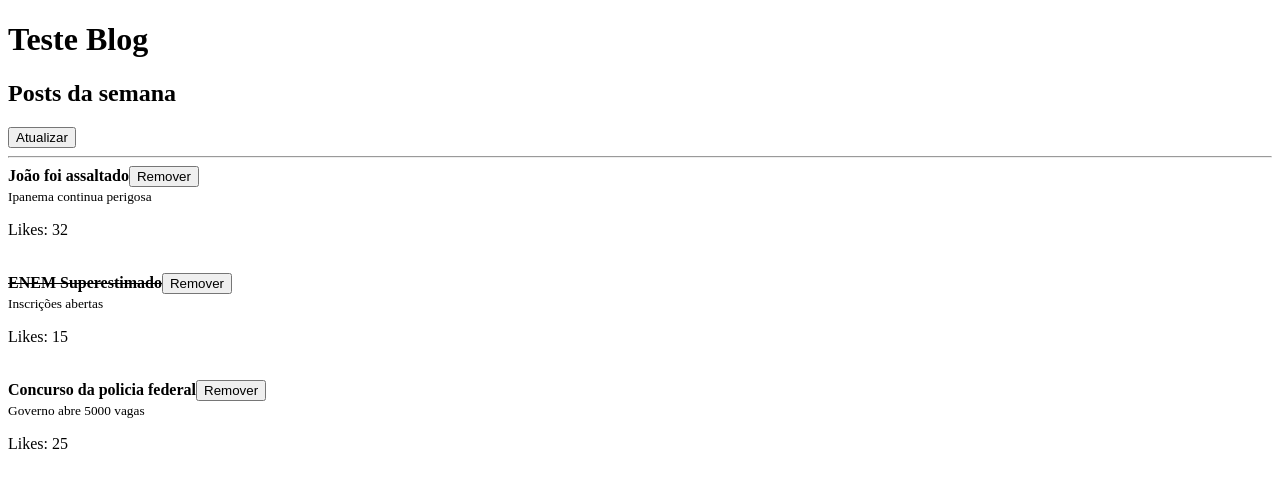
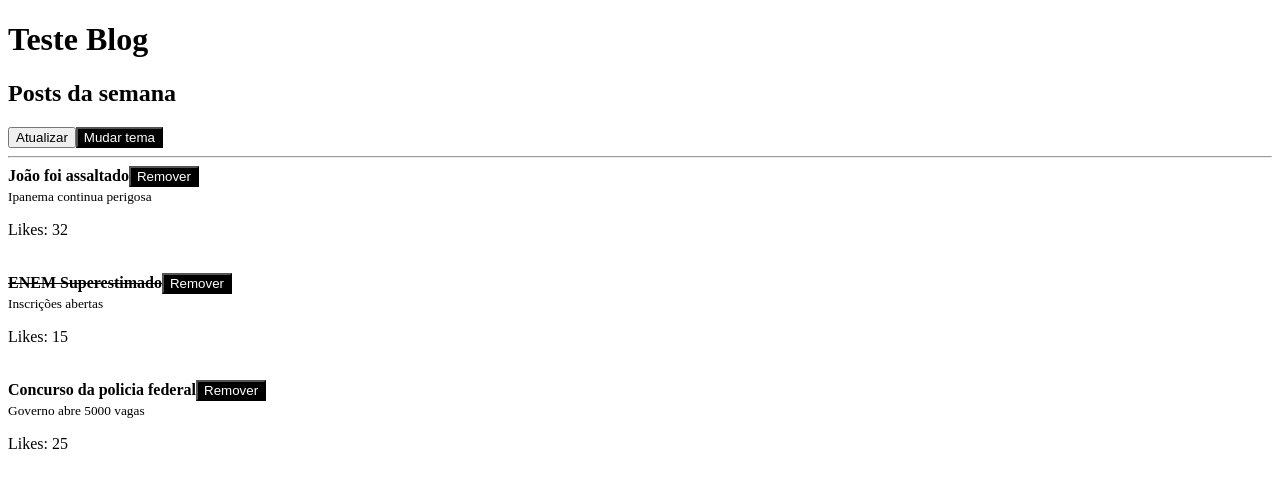
Before and after one commit to cedrazgabriel/react-fundamentos, a React app: page / in a window 1280 px wide. Shown: the top 488 px of the page. Built offline with nearby package versions, Linux system fonts and the light colour scheme.

Commit message:
useContext and CreateContext concepts

```diff
--- a/src/App.js
+++ b/src/App.js
@@ -2,6 +2,8 @@
 
 import Post from './Post';
 import Header from './Header';
+import ThemeProvider from './ThemeContext';
+
 
 
 export default function App(){
@@ -10,6 +12,7 @@
         {id: Math.random(),likes: 15,title: "ENEM Superestimado",subtitle: "Inscrições abertas", read: true},
         {id: Math.random(),likes: 25,title: "Concurso da policia federal",subtitle: "Governo abre 5000 vagas", read: false}
     ])
+
 
     function handleRefresh(){
         setPosts((prevState) => [
@@ -28,8 +31,9 @@
     }
 
     return (
-        <>
-           <Header title="Teste Blog">
+        <ThemeProvider>
+           <Header title="Teste Blog"
+           >
            <h2>Posts da semana</h2>
            <button onClick={handleRefresh}>Atualizar</button>
             </Header>
@@ -45,6 +49,6 @@
                 />
           ))
           }
-        </>
+        </ThemeProvider>
     )
 }
--- /dev/null
+++ b/src/Button.js
@@ -0,0 +1,24 @@
+import React, { useContext } from "react"
+import PropTypes from 'prop-types'
+import { ThemeContext } from "./ThemeContext"
+
+export default function Button (props){
+    const {theme, onToggleTheme} = useContext(ThemeContext)
+
+    return (
+        <button onClick={onToggleTheme}
+        style={
+                {
+                color: theme === "dark" ? '#fff': '#000',
+                background: theme === "dark"? ' #000' : '#fff'
+                }
+              }>
+        {props.children}
+    </button>
+    )
+}
+
+Button.propTypes = {
+    children: PropTypes.node.isRequired,
+    onClick: PropTypes.func.isRequired,
+}
--- a/src/Header.js
+++ b/src/Header.js
@@ -1,11 +1,17 @@
 import React from 'react'
 import PropTypes from 'prop-types'
+import Button from './Button'
 
 export default function Header(props){
     return (
         <>
             <h1>{ props.title }</h1>
            {props.children}
+           <Button
+            onClick={props.onToggleTheme
+        }>
+            Mudar tema
+            </Button>
         </>
     )
 }
--- a/src/Post.js
+++ b/src/Post.js
@@ -1,18 +1,19 @@
 import React from 'react'
 import PropTypes from 'prop-types'
+import PostHeader from './PostHeader'
 
 export default function Post(props) {
     return (
         <>
          <article>
-            <strong>
-                {props.post.read ?
-                <s>{props.post.title}</s>
-                 : props.post.title}
-            </strong>
-            <button onClick={() => props.onRemove(props.post.id)}>
-                Remover
-            </button>
+          <PostHeader
+          onRemove = {props.onRemove}
+          post = {{
+            id: props.post.id,
+            title: props.post.title,
+            read: props.post.read
+          }}
+           />
             <br />
             <small>{props.post.subtitle}</small>
             <p>Likes: {props.post.likes}</p>
--- /dev/null
+++ b/src/PostHeader.js
@@ -0,0 +1,29 @@
+import React from 'react'
+import PropTypes from 'prop-types'
+import Button from './Button'
+
+export default function PostHeader (props){
+    return (
+        <>
+          <strong>
+                {props.post.read ?
+                <s>{props.post.title}</s>
+                 : props.post.title}
+            </strong>
+
+           <Button onClick= {() => props.onRemove(props.post.id)} >
+            Remover
+           </Button>
+        </>
+    )
+}
+
+PostHeader.propTypes = {
+
+    onRemove: PropTypes.func.isRequired,
+    post: PropTypes.shape({
+        id: PropTypes.number,
+        title: PropTypes.string.isRequired,
+        read: PropTypes.bool.isRequired
+    }).isRequired
+}
--- /dev/null
+++ b/src/ThemeContext.js
@@ -0,0 +1,23 @@
+import React, { useState, createContext } from 'react';
+
+export const ThemeContext = createContext()
+
+ export default function ThemeProvider (props){
+
+    const [theme, setTheme] = useState('dark')
+
+    function handleToggleTheme (){
+        setTheme((prevState) => (
+            prevState === "dark" ? "light" : "dark"
+        ))
+    }
+    return (
+        <ThemeContext.Provider
+         value = {
+            {theme: theme,
+             onToggleTheme: handleToggleTheme
+            }}>
+                {props.children}
+            </ThemeContext.Provider>
+    )
+}
```
